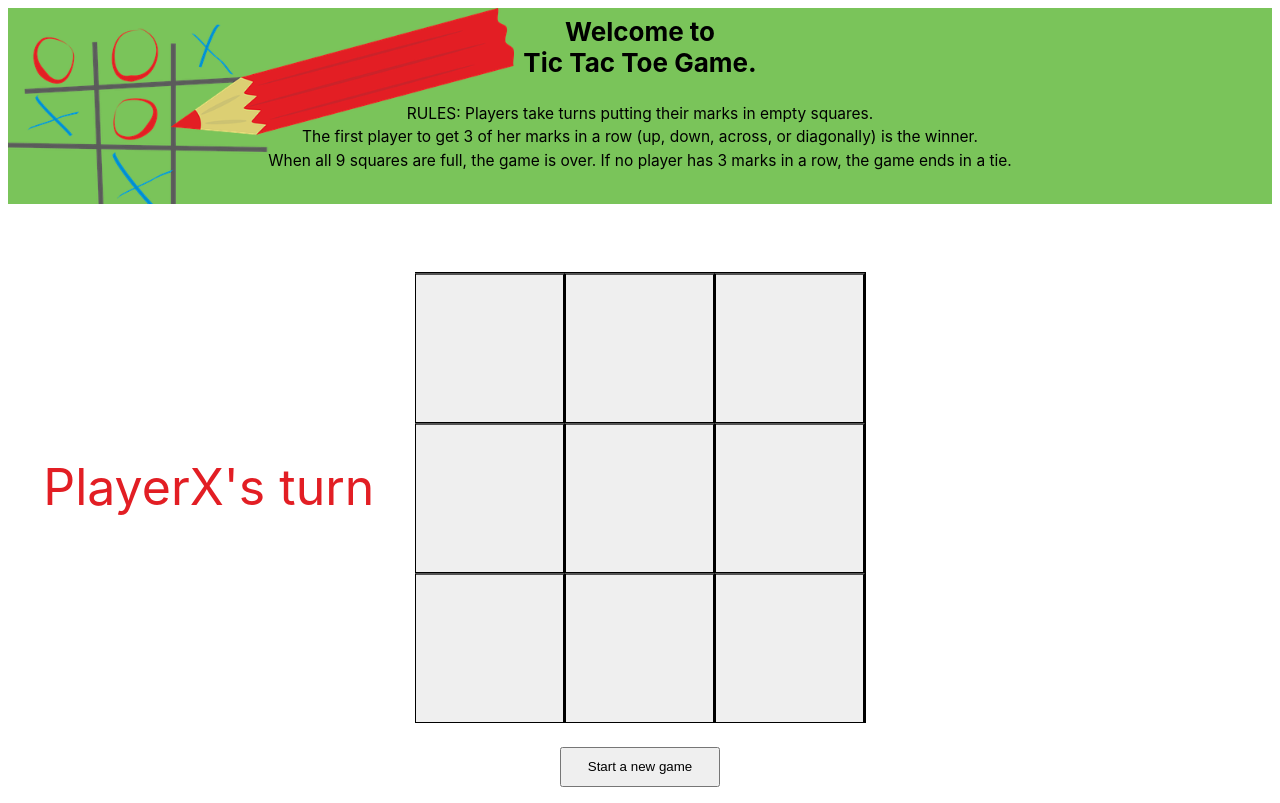
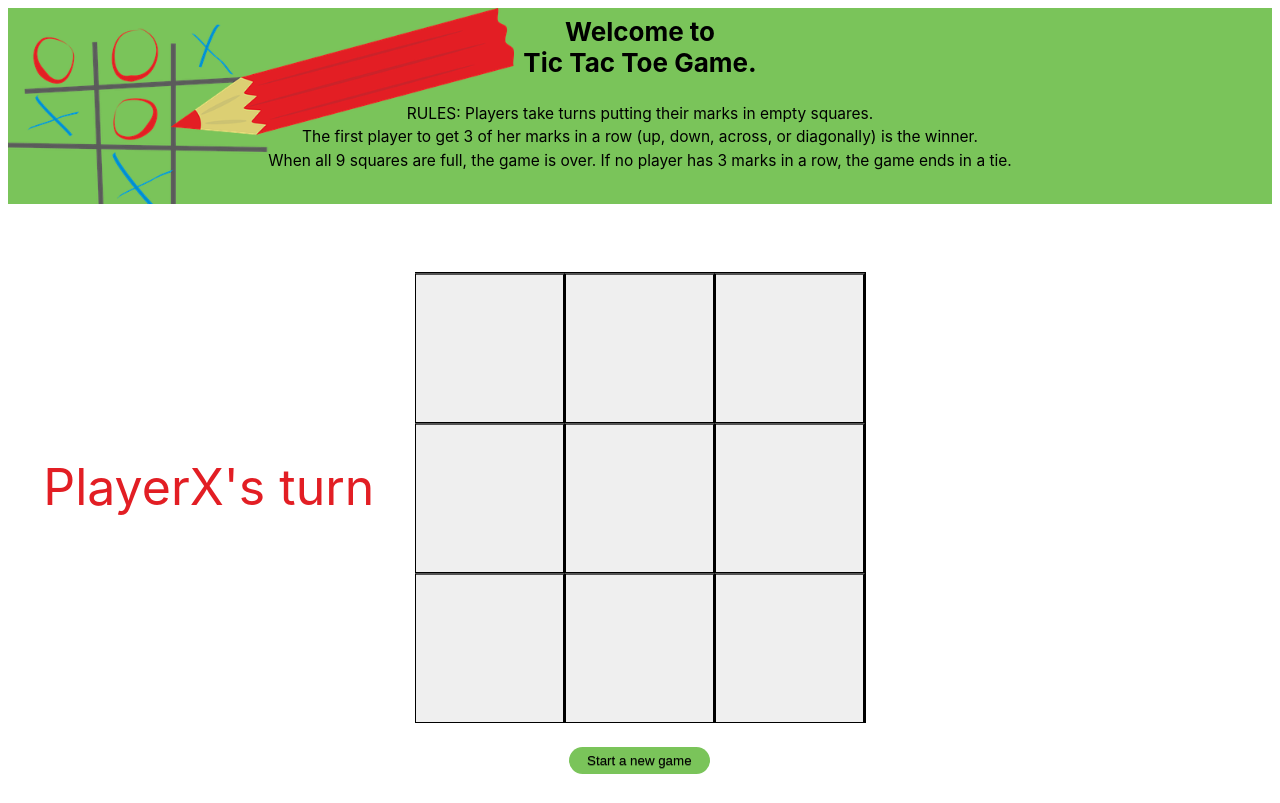
Before and after one commit to robertamangiapane/React-Tic-Tac-Toe-Game, a React (Create React App) app: page / in a window 1280 px wide. Built offline with nearby package versions, Linux system fonts and the light colour scheme.

Commit message:
css button style

```diff
--- a/src/App.css
+++ b/src/App.css
@@ -97,14 +97,19 @@
 }
 
 .new-game {
-  grid-template-columns: 15% 15% auto 15% 15%;
   padding: 1vh;
 }
 
 .new-game > button {
-  display: inline-block;
-  height: 5vh;
-  width: 20vh;
+  display:inline-block;
+  padding:0.3em 1.2em;
+  margin:0 0.1em 0.1em 0;
+  border:0.16em solid rgba(255,255,255,0);
+  border-radius:2em;
+  box-sizing: border-box;
+  text-shadow: 0 0.04em 0.04em rgba(0,0,0,0.35);
+  text-align:center;
+  background-color: #7ac45a;
 }
 
 /* .App-link {
--- a/src/components/game.jsx
+++ b/src/components/game.jsx
@@ -46,9 +46,9 @@ class Game extends Component {
           </div>
         </div>
           <div className="new-game">
-          <button className="start-new-game" onClick={() => this.startNewGame()}>
-          Start a new game
-          </button>
+            <button className="start-new-game" onClick={() => this.startNewGame()}>
+            Start a new game
+            </button>
           </div>
         </div>
       )}
```
